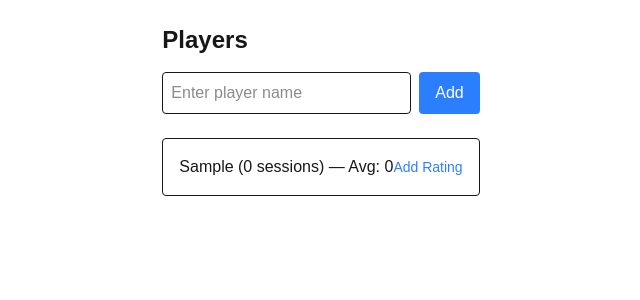
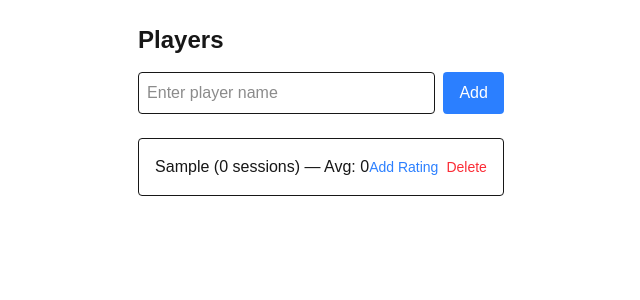
Before and after one commit to dannyh87/can-you-coach-app, a Next.js app: page /players in a window 1280 px wide. Both pictures are taken after typing "Sample" into the empty fields and a click on the button "Add". Shown: the top 300 px of the page, without its empty margins (319-959 px from the left). Built offline with nearby package versions, Linux system fonts and the light colour scheme.

Commit message:
Initial MVP with players ratings and charts

```diff
--- a/src/app/players/page.tsx
+++ b/src/app/players/page.tsx
@@ -1,14 +1,7 @@
 'use client'
 
 import { useState, useEffect } from 'react'
-import {
-  LineChart,
-  Line,
-  XAxis,
-  YAxis,
-  Tooltip,
-  ResponsiveContainer,
-} from 'recharts'
+import PlayerCard from '@/components/PlayerCard'
 
 
 type Rating = {
@@ -40,6 +33,11 @@ export default function PlayersPage() {
     ])
 
     setName('')
+  }
+
+  const deletePlayer = (index: number) => {
+    const updatedPlayers = players.filter((_, i) => i !== index)
+    setPlayers(updatedPlayers)
   }
 
   const addRating = (index: number) => {
@@ -141,37 +139,16 @@ export default function PlayersPage() {
       </div>
 
       <ul className="space-y-4">
-        {players.map((player, index) => (
-          <li key={index} className="p-4 border rounded">
-            <div className="flex items-center justify-between">
-              <span>
-                {player.name} ({player.ratings.length} sessions) — Avg:{' '}
-                {getAverageRating(player)}
-              </span>
-
-              <button
-                onClick={() => addRating(index)}
-                className="text-sm text-blue-500"
-              >
-                Add Rating
-              </button>
-            </div>
-
-            {player.ratings.length > 0 && (
-              <div className="mt-4 h-40">
-                <ResponsiveContainer width="100%" height="100%">
-                  <LineChart data={getChartData(player)}>
-                    <XAxis dataKey="session" />
-                    <YAxis domain={[0, 10]} />
-                    <Tooltip />
-                    <Line type="monotone" dataKey="average" />
-                  </LineChart>
-                </ResponsiveContainer>
-              </div>
-            )}
-          </li>
-        ))}
-      </ul>
+  {players.map((player, index) => (
+    <PlayerCard
+      key={index}
+      player={player}
+      index={index}
+      addRating={addRating}
+      deletePlayer={deletePlayer}
+    />
+  ))}
+</ul>
     </div>
   )
 }
--- /dev/null
+++ b/src/components/PlayerCard.tsx
@@ -0,0 +1,112 @@
+'use client'
+
+import {
+  LineChart,
+  Line,
+  XAxis,
+  YAxis,
+  Tooltip,
+  ResponsiveContainer,
+} from 'recharts'
+
+import Link from 'next/link'
+
+type Rating = {
+  technical: number
+  tactical: number
+  physical: number
+  mental: number
+  coachability: number
+}
+
+type Player = {
+  name: string
+  ratings: Rating[]
+}
+
+type Props = {
+  player: Player
+  index: number
+  addRating: (index: number) => void
+  deletePlayer: (index: number) => void
+}
+
+export default function PlayerCard({
+  player,
+  index,
+  addRating,
+  deletePlayer,
+}: Props) {
+  const getAverageRating = () => {
+    if (player.ratings.length === 0) return 0
+
+    const total = player.ratings.reduce((sum, r) => {
+      return (
+        sum +
+        r.technical +
+        r.tactical +
+        r.physical +
+        r.mental +
+        r.coachability
+      )
+    }, 0)
+
+    return (total / (player.ratings.length * 5)).toFixed(1)
+  }
+
+  const getChartData = () => {
+    return player.ratings.map((rating, index) => {
+      const avg =
+        (rating.technical +
+          rating.tactical +
+          rating.physical +
+          rating.mental +
+          rating.coachability) /
+        5
+
+      return {
+        session: index + 1,
+        average: Number(avg.toFixed(1)),
+      }
+    })
+  }
+
+  return (
+    <li className="p-4 border rounded">
+      <div className="flex items-center justify-between">
+      <Link href={`/players/${index}`} className="font-medium hover:underline">
+  {player.name} ({player.ratings.length} sessions) — Avg: {getAverageRating()}
+</Link>
+
+        <div className="flex items-center gap-2">
+          <button
+            onClick={() => addRating(index)}
+            className="text-sm text-blue-500"
+          >
+            Add Rating
+          </button>
+
+          <button
+            onClick={() => deletePlayer(index)}
+            className="text-sm text-red-500"
+          >
+            Delete
+          </button>
+        </div>
+      </div>
+
+      {player.ratings.length > 0 && (
+        <div className="mt-4 h-40">
+          <ResponsiveContainer width="100%" height="100%">
+            <LineChart data={getChartData()}>
+              <XAxis dataKey="session" />
+              <YAxis domain={[0, 10]} />
+              <Tooltip />
+              <Line type="monotone" dataKey="average" />
+            </LineChart>
+          </ResponsiveContainer>
+        </div>
+      )}
+    </li>
+  )
+}
```
Also changed, not shown: src/app/players/[id]/page.tsx (added).
